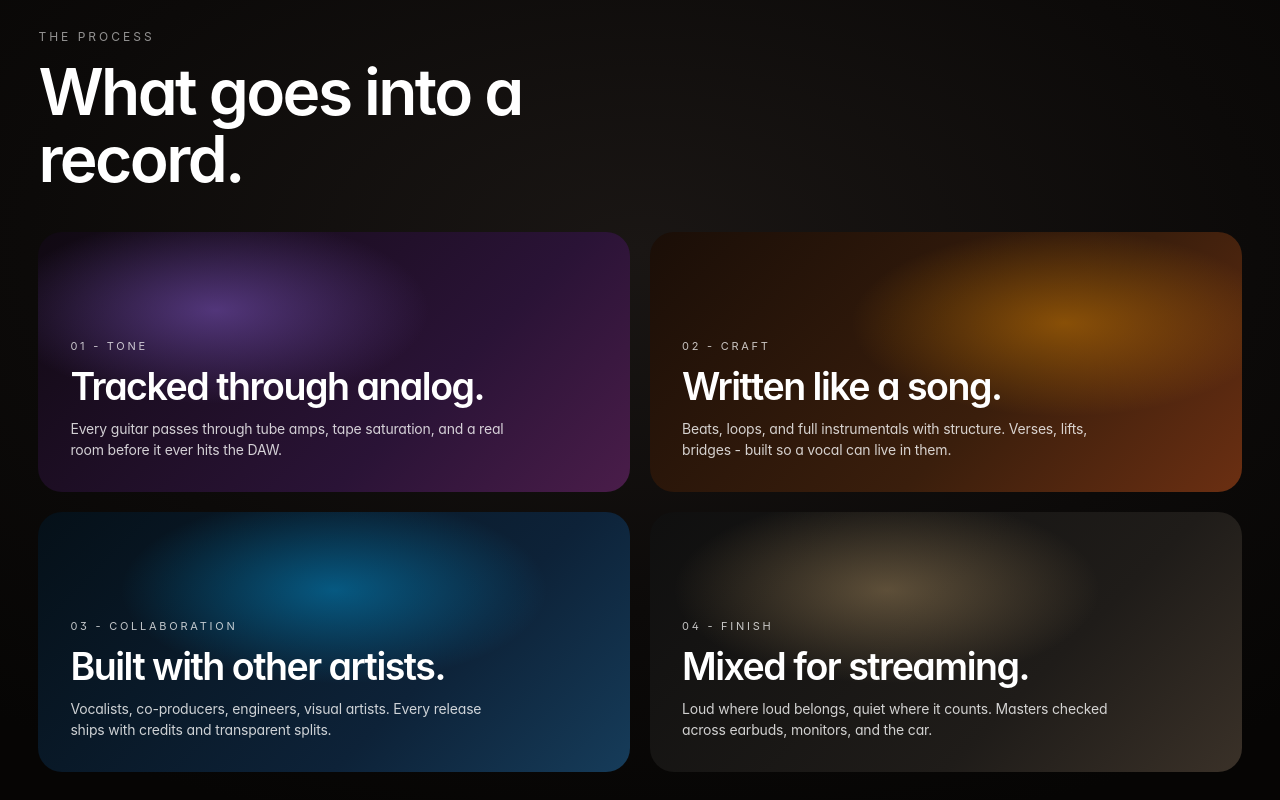
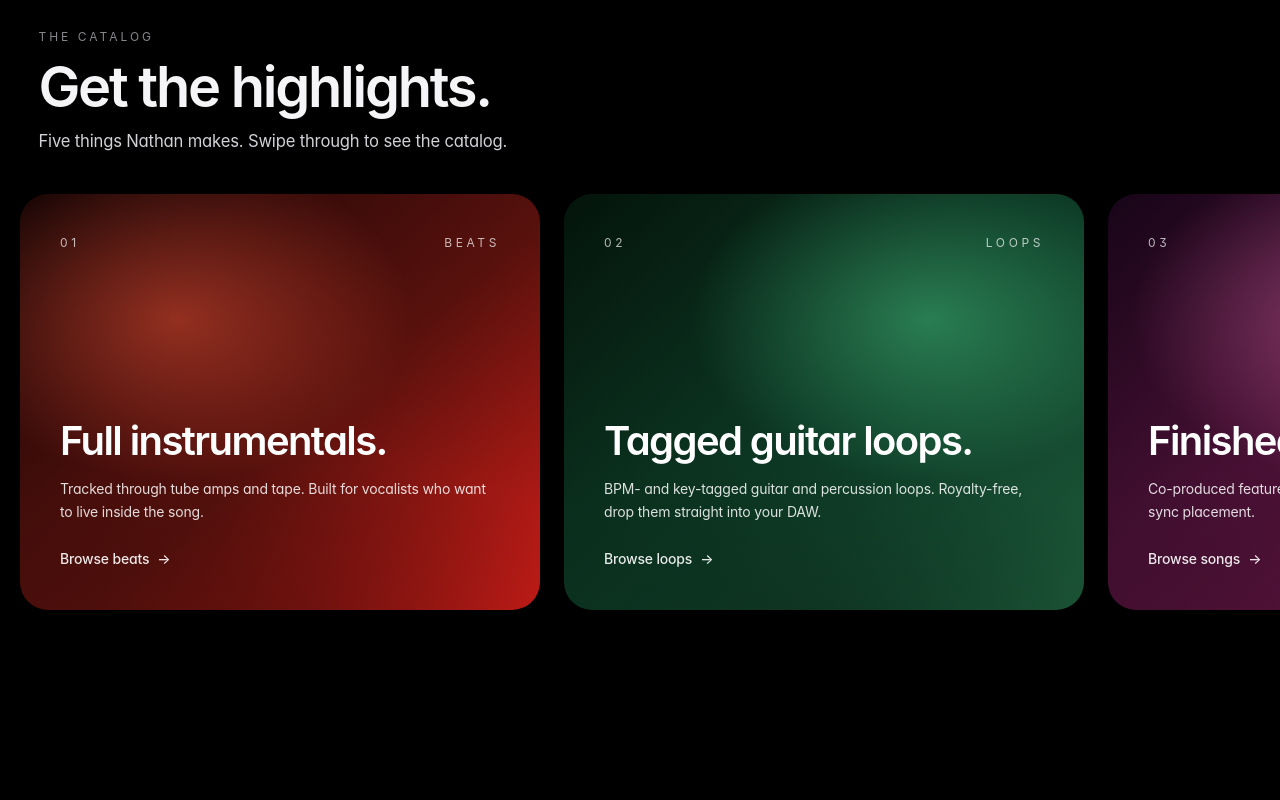
Before and after one commit to matthewgodinez24-boop/Nathan-Godinez, a Next.js app: page / in a window 1280 px wide. Shown: the part 900-1700 px from the top of the page. Built offline with nearby package versions, Linux system fonts and the light colour scheme.

Commit message:
Showcase: rebuild as Apple 'Get the highlights' horizontal-scroll carousel; one card per product type; drop ScrollToTopOnLoad

```diff
--- a/src/app/page.tsx
+++ b/src/app/page.tsx
@@ -3,12 +3,10 @@ import { HorizontalShowcase } from "@/components/home/HorizontalShowcase";
 import { FeaturedBeats } from "@/components/home/FeaturedBeats";
 import { CollaborationSection } from "@/components/home/CollaborationSection";
 import { CTABrowse } from "@/components/home/CTABrowse";
-import { ScrollToTopOnLoad } from "@/components/home/ScrollToTopOnLoad";
 
 export default function HomePage() {
   return (
     <>
-      <ScrollToTopOnLoad />
       <Hero />
       <HorizontalShowcase />
       <FeaturedBeats />
--- a/src/components/home/HorizontalShowcase.tsx
+++ b/src/components/home/HorizontalShowcase.tsx
@@ -1,400 +1,180 @@
 "use client";
 
-import { useRef, useSyncExternalStore } from "react";
-import {
-  motion,
-  useMotionValue,
-  useMotionValueEvent,
-  useReducedMotion,
-  useScroll,
-  useTransform,
-  type MotionValue,
-} from "framer-motion";
+import Link from "next/link";
 
 /**
- * Horizontal showcase — three render branches, no mid-mount layout shifts.
+ * Highlights — a normal horizontal-scroll section.
  *
- *   prefers-reduced-motion (any state) → <FallbackStack />
- *     Vertical accessible stack. Untouched.
+ * Pattern: Apple's "Get the highlights" carousel on the MacBook Pro page.
+ * One card per product category. The user scrolls horizontally with their
+ * trackpad / shift+wheel / drag, and the cards snap into place. Vertical
+ * scroll passes through the page normally — there is no scroll-jacking,
+ * no force-once logic, no sessionStorage, no Lenis interaction.
  *
- *   First visit per browser tab (consumed === false) → <ScrollJackedShowcase />
- *     Tall wrapper (~460vh), sticky 100vh inner, panels translate horizontally
- *     as the user scrolls vertically. Lenis (mounted globally) smooths input.
- *     When the user reaches the end ONCE, sessionStorage flag is written and
- *     the panel track *locks* on panel 4. The wrapper does NOT collapse and
- *     we do NOT call window.scrollTo or lenis.scrollTo — the section stays
- *     mounted at its full height for the rest of this page view. Scrolling
- *     back up does not replay the swipe animation; panel 4 stays put.
- *
- *   Future visit in same tab (consumed === true on mount) → <CompactGrid />
- *     A normal vertical grid of the same content. No scroll-jack, no sticky,
- *     no Lenis interaction. The decision happens at mount time, so there's
- *     no mid-page swap to coordinate.
- *
- * The previous architectures swapped the wrapper from ~460vh to 100vh while
- * the user was inside it, then tried to compensate scroll with window.scrollTo
- * and lenis.scrollTo. Every variant of that had failure modes (browser
- * auto-clamping scrollY before our compensation ran, Lenis lerping toward
- * a stale target, etc.). This version eliminates the swap entirely; the
- * "locked panel 4" state is implemented at the data layer via a ratcheted
- * MotionValue, not at the layout layer.
+ * If a category is added or removed, edit the `highlights` array below.
  */
 
-/* ---- module-level external store for the consumed flag ---- */
-
-const STORAGE_KEY = "showcase-consumed";
-
-let consumedRuntime = false;
-let consumedHydrated = false;
-const consumedSubscribers = new Set<() => void>();
-
-function readConsumed(): boolean {
-  if (!consumedHydrated) {
-    consumedHydrated = true;
-    try {
-      consumedRuntime = sessionStorage.getItem(STORAGE_KEY) === "1";
-    } catch {
-      // sessionStorage may be blocked (private browsing, sandboxed iframes).
-      // Runtime override below still works for the lifetime of the tab.
-    }
-  }
-  return consumedRuntime;
-}
-
-function notifyConsumed(): void {
-  if (consumedRuntime) return;
-  consumedRuntime = true;
-  consumedHydrated = true;
-  try {
-    sessionStorage.setItem(STORAGE_KEY, "1");
-  } catch {
-    // ignore — runtime flag still gives correct behavior for this tab.
-  }
-  consumedSubscribers.forEach((cb) => cb());
-}
-
-function subscribeConsumed(cb: () => void): () => void {
-  consumedSubscribers.add(cb);
-  return () => {
-    consumedSubscribers.delete(cb);
-  };
-}
-
-const getServerConsumedSnapshot = () => false;
-
-/* ---- panels ---- */
-
-type Panel = {
-  eyebrow: string;
+type Highlight = {
+  number: string;
+  category: string;
   title: string;
   body: string;
   background: string;
+  // Where this card's CTA sends the user. /beats is the catalog with the
+  // appropriate type filter; the marketplace handles empty states honestly
+  // (e.g. "No loops yet").
+  href: string;
+  ctaLabel: string;
 };
 
-const panels: Panel[] = [
+const highlights: Highlight[] = [
   {
-    eyebrow: "01 - Tone",
-    title: "Tracked through analog.",
-    body: "Every guitar passes through tube amps, tape saturation, and a real room before it ever hits the DAW.",
+    number: "01",
+    category: "Beats",
+    title: "Full instrumentals.",
+    body: "Tracked through tube amps and tape. Built for vocalists who want to live inside the song.",
     background:
-      "radial-gradient(60% 60% at 30% 30%, rgba(126,87,194,0.55), transparent 60%), linear-gradient(135deg, #100912, #2a1336 65%, #4a1d4a)",
+      "radial-gradient(70% 60% at 30% 30%, rgba(255,90,60,0.45), transparent 65%), linear-gradient(140deg, #160505 0%, #58110d 55%, #cf1d18 100%)",
+    href: "/beats",
+    ctaLabel: "Browse beats",
   },
   {
-    eyebrow: "02 - Craft",
-    title: "Written like a song.",
-    body: "Beats, loops, and full instrumentals with structure. Verses, lifts, bridges - built so a vocal can live in them.",
+    number: "02",
+    category: "Loops",
+    title: "Tagged guitar loops.",
+    body: "BPM- and key-tagged guitar and percussion loops. Royalty-free, drop them straight into your DAW.",
     background:
-      "radial-gradient(60% 60% at 70% 35%, rgba(255,154,0,0.4), transparent 60%), linear-gradient(135deg, #1a0e07, #3a1e0c 60%, #6b2f12)",
+      "radial-gradient(70% 60% at 70% 30%, rgba(95,255,170,0.35), transparent 65%), linear-gradient(140deg, #04140b 0%, #0d3a25 55%, #1d5a3a 100%)",
+    href: "/beats",
+    ctaLabel: "Browse loops",
   },
   {
-    eyebrow: "03 - Collaboration",
-    title: "Built with other artists.",
-    body: "Vocalists, co-producers, engineers, visual artists. Every release ships with credits and transparent splits.",
+    number: "03",
+    category: "Songs",
+    title: "Finished records.",
+    body: "Co-produced features with vocalists, available for direct release or sync placement.",
     background:
-      "radial-gradient(60% 60% at 50% 30%, rgba(0,180,255,0.4), transparent 60%), linear-gradient(135deg, #051018, #0d2238 65%, #163c5a)",
+      "radial-gradient(70% 60% at 50% 30%, rgba(255,126,195,0.4), transparent 65%), linear-gradient(140deg, #170518 0%, #511239 55%, #a01e6b 100%)",
+    href: "/beats",
+    ctaLabel: "Browse songs",
   },
   {
-    eyebrow: "04 - Finish",
-    title: "Mixed for streaming.",
-    body: "Loud where loud belongs, quiet where it counts. Masters checked across earbuds, monitors, and the car.",
+    number: "04",
+    category: "Scores",
+    title: "Cinematic cues.",
+    body: "Slow-build instrumentals for film, TV, trailer, and documentary scoring.",
     background:
-      "radial-gradient(60% 60% at 40% 30%, rgba(255,210,140,0.3), transparent 60%), linear-gradient(135deg, #0f0f0f, #1f1c19 65%, #3a3128)",
+      "radial-gradient(70% 60% at 40% 30%, rgba(93,167,214,0.42), transparent 65%), linear-gradient(140deg, #040816 0%, #102245 55%, #1d2c8f 100%)",
+    href: "/beats",
+    ctaLabel: "Browse scores",
+  },
+  {
+    number: "05",
+    category: "Kits",
+    title: "Sound kits.",
+    body: "Curated drum, guitar, and texture bundles. WAV, key- and BPM-tagged, royalty-free.",
+    background:
+      "radial-gradient(70% 60% at 60% 30%, rgba(255,180,106,0.42), transparent 65%), linear-gradient(140deg, #1a0a04 0%, #6b2a10 55%, #d65a1d 100%)",
+    href: "/beats",
+    ctaLabel: "Browse kits",
   },
 ];
 
-/* ---- root: route between three modes ---- */
-
 export function HorizontalShowcase() {
-  // Both hooks always called — no conditional hooks. Branching happens after.
-  const reduced = useReducedMotion();
-  const consumed = useSyncExternalStore(
-    subscribeConsumed,
-    readConsumed,
-    getServerConsumedSnapshot,
-  );
-
-  // Reduced-motion users always get the vertical stack — full stop. Don't
-  // trade it for fancier behavior they didn't ask for.
-  if (reduced) return <FallbackStack />;
-  // Future visit in this tab — render the compact grid directly. The decision
-  // happens once at mount time; we never swap during the page view.
-  if (consumed) return <CompactGrid />;
-  return <ScrollJackedShowcase />;
-}
-
-/* ---- scroll-jacked first pass with in-mount lock ---- */
-
-function ScrollJackedShowcase() {
-  const wrapperRef = useRef<HTMLElement | null>(null);
-  const panelCount = panels.length;
-  const wrapperVh = (panelCount - 1) * 120 + 100;
-  const translatePct = -((panelCount - 1) * 100);
-
-  const { scrollYProgress } = useScroll({
-    target: wrapperRef,
-    offset: ["start start", "end end"],
-  });
-
-  /**
-   * Ratchet — a MotionValue that mirrors scrollYProgress on the way up but
-   * never decreases. Both the panel translate and the progress dots key off
-   * this single value. Effects:
-   *   - Forward scroll: panels pan smoothly.
-   *   - Backward scroll: panels stay where they ended up. No re-pan.
-   *   - At >= 0.99: ratchet is pinned to 1.0, sessionStorage is written.
-   *
-   * No layout change. No conditional render. No prop-type swap on x. The
-   * wrapper stays at its full height for the entire mount.
-   */
-  const ratchet = useMotionValue(0);
-  const lastProgressRef = useRef(0);
-  const completionFiredRef = useRef(false);
-
-  useMotionValueEvent(scrollYProgress, "change", (value) => {
-    if (value > lastProgressRef.current) {
-      lastProgressRef.current = value;
-      ratchet.set(value);
-    }
-    if (!completionFiredRef.current && value >= 0.99) {
-      completionFiredRef.current = true;
-      ratchet.set(1); // pin to absolute end so x lands at translatePct exactly
-      notifyConsumed(); // persists for future mounts
-    }
-  });
-
-  // Map ratcheted progress → horizontal translate. The 0.05 / 0.95 padding
-  // gives the first and last panels a moment of "rest" at the edges of the
-  // sticky range — they sit fully on screen rather than half-arrived.
-  const x = useTransform(
-    ratchet,
-    [0.05, 0.95],
-    ["0%", `${translatePct}%`],
-  );
-
   return (
     <section
-      ref={wrapperRef}
-      aria-label="What goes into a Nathan Godinez record"
-      style={{ height: `${wrapperVh}vh` }}
-      className="relative"
+      className="py-24 md:py-32"
+      aria-label="Catalog highlights"
     >
-      <div className="sticky top-0 h-dvh overflow-hidden">
-        <motion.div
-          style={{
-            x,
-            // GPU compositing hints. Note: NO `contain: paint` here — the
-            // four 100vw panels overflow the 100vw track, and contain:paint
-            // would clip the off-track ones invisible.
-            willChange: "transform",
-            backfaceVisibility: "hidden",
-            transform: "translateZ(0)",
-          }}
-          className="flex h-full"
+      <div className="container-x">
+        <p
+          className="text-[12px] uppercase tracking-[0.25em]"
+          style={{ color: "var(--fg-mute)" }}
         >
-          {panels.map((panel, index) => (
-            <PanelSlide
-              key={panel.title}
-              panel={panel}
-              index={index}
-              total={panelCount}
-            />
-          ))}
-        </motion.div>
-
-        <div
-          aria-hidden
-          className="pointer-events-none absolute bottom-8 left-1/2 flex -translate-x-1/2 gap-2"
+          The catalog
+        </p>
+        <h2 className="display mt-3 max-w-3xl text-[clamp(2rem,5vw,3.5rem)]">
+          Get the highlights.
+        </h2>
+        <p
+          className="mt-3 max-w-xl text-[clamp(1rem,1.3vw,1.15rem)]"
+          style={{ color: "var(--fg-soft)" }}
         >
-          {panels.map((_, index) => (
-            <ProgressDot
-              key={index}
-              index={index}
-              total={panelCount}
-              progress={ratchet}
-            />
-          ))}
+          Five things Nathan makes. Swipe through to see the catalog.
+        </p>
       </div>
 
-        <div className="pointer-events-none absolute right-8 top-8 text-[11px] uppercase tracking-[0.25em] text-white/60">
-          Scroll
+      {/* The scroller. overflow-x-auto + snap-x. No vertical scroll-jacking. */}
+      <div
+        className="mt-10 overflow-x-auto pb-6"
+        style={{ scrollbarWidth: "none" }}
+      >
+        <ul
+          className="flex snap-x snap-mandatory gap-6 px-[max(1.25rem,calc((100vw-1280px)/2+1.25rem))]"
+          // The snap-padding ensures the first card aligns with the rest of
+          // the page's horizontal padding instead of hugging the viewport edge.
+          style={{ scrollPaddingLeft: "1.25rem" }}
+        >
+          {highlights.map((h) => (
+            <HighlightCard key={h.category} highlight={h} />
+          ))}
+        </ul>
       </div>
-      </div>
+
+      {/* Hide the horizontal scrollbar in webkit browsers. Scoped via the
+          aria-label so it can't bleed into other sections. */}
+      <style>{`
+        section[aria-label="Catalog highlights"] .overflow-x-auto::-webkit-scrollbar { display: none; }
+      `}</style>
     </section>
   );
 }
 
-/* ---- compact grid (future-mount mode) ---- */
-/* Replaces the previous horizontal-snap PassThroughRow per spec — once the
-   user has consumed the cinematic, give them a normal vertical/grid section
-   so they can maneuver naturally, not another scroll-snap thing. */
-
-function CompactGrid() {
+function HighlightCard({ highlight }: { highlight: Highlight }) {
   return (
-    <section
-      aria-label="What goes into a Nathan Godinez record"
-      className="section"
+    <li className="snap-start">
+      <Link
+        href={highlight.href}
+        aria-label={`${highlight.category}: ${highlight.title}`}
+        className="group relative flex h-[clamp(360px,52vh,520px)] w-[clamp(280px,80vw,520px)] shrink-0 flex-col justify-between overflow-hidden rounded-[28px] p-8 text-white transition-transform duration-500 ease-out md:p-10"
+        style={{ background: highlight.background }}
+      >
+        {/* Soft top-left vignette for depth. Pure CSS, no JS. */}
+        <div
+          aria-hidden
+          className="pointer-events-none absolute inset-0 opacity-70"
           style={{
             background:
-          "radial-gradient(80% 60% at 50% 35%, #1a1614 0%, #0c0a09 60%, #060504 100%)",
+              "radial-gradient(120% 80% at 50% 110%, rgba(0,0,0,0.45), transparent 60%)",
           }}
-    >
-      <div className="container-x">
-        <div className="mb-10 max-w-2xl text-white">
-          <p className="text-[12px] uppercase tracking-[0.25em] text-white/55">
-            The process
-          </p>
-          <h2 className="display mt-3 text-[clamp(2rem,5vw,4rem)]">
-            What goes into a record.
-          </h2>
+        />
+
+        {/* Header: number + category */}
+        <div className="relative z-10 flex items-baseline justify-between">
+          <span className="text-[12px] uppercase tracking-[0.3em] opacity-70">
+            {highlight.number}
+          </span>
+          <span className="text-[12px] uppercase tracking-[0.3em] opacity-70">
+            {highlight.category}
+          </span>
         </div>
 
-        <div className="grid gap-5 md:grid-cols-2">
-          {panels.map((panel) => (
-            <article
-              key={panel.title}
-              className="flex min-h-[260px] flex-col justify-end overflow-hidden rounded-3xl p-8 text-white"
-              style={{ background: panel.background }}
-            >
-              <p className="text-[11px] uppercase tracking-[0.25em] opacity-75">
-                {panel.eyebrow}
+        {/* Body — sits at the bottom of the card */}
+        <div className="relative z-10">
+          <h3 className="display text-[clamp(1.75rem,3.2vw,2.5rem)] leading-[1.1]">
+            {highlight.title}
+          </h3>
+          <p className="mt-4 max-w-md text-[14px] leading-relaxed opacity-85">
+            {highlight.body}
           </p>
-              <h3 className="display mt-3 text-[clamp(1.65rem,3vw,2.35rem)]">
-                {panel.title}
-              </h3>
-              <p className="mt-3 max-w-md text-[14px] opacity-80">{panel.body}</p>
-            </article>
-          ))}
+          <span className="mt-6 inline-flex items-center gap-2 text-[14px] font-medium opacity-90 transition-opacity group-hover:opacity-100">
+            {highlight.ctaLabel}
+            <span aria-hidden className="transition-transform group-hover:translate-x-1">
+              →
+            </span>
+          </span>
         </div>
-      </div>
-    </section>
+      </Link>
+    </li>
   );
 }
-
-/* ---- reduced-motion fallback (UNCHANGED) ---- */
-
-function FallbackStack() {
-  return (
-    <section
-      aria-label="What goes into a Nathan Godinez record"
-      className="section"
-      style={{ background: "var(--bg-soft)" }}
-    >
-      <div className="container-x grid gap-8">
-        {panels.map((panel) => (
-          <article
-            key={panel.title}
-            className="overflow-hidden rounded-3xl p-10 text-white"
-            style={{ background: panel.background }}
-          >
-            <p className="text-[12px] uppercase tracking-[0.25em] opacity-75">
-              {panel.eyebrow}
-            </p>
-            <h3 className="display mt-3 text-[clamp(1.75rem,4vw,3rem)]">
-              {panel.title}
-            </h3>
-            <p className="mt-4 max-w-xl text-[15px] opacity-85">{panel.body}</p>
-          </article>
-        ))}
-      </div>
-    </section>
-  );
-}
-
-/* ---- sub-components ---- */
-
-function PanelSlide({
-  panel,
-  index,
-  total,
-}: {
-  panel: Panel;
-  index: number;
-  total: number;
-}) {
-  return (
-    <div
-      className="relative flex h-full w-screen shrink-0 items-center"
-      style={{
-        background: panel.background,
-        // Per-panel paint containment is safe: each panel's content fits
-        // within its 100vw box, so paint clipping has nothing to clip away.
-        contain: "layout paint",
-      }}
-    >
-      <div
-        aria-hidden
-        className="pointer-events-none absolute inset-0"
-        style={{
-          background:
-            "radial-gradient(120% 80% at 50% 60%, transparent, rgba(0,0,0,0.45) 100%)",
-        }}
-      />
-      <div className="container-x relative z-10 grid gap-8 text-white md:grid-cols-12">
-        <div className="md:col-span-7 md:col-start-2">
-          <p className="text-[12px] uppercase tracking-[0.25em] opacity-75">
-            {panel.eyebrow}
-          </p>
-          <h3 className="display mt-4 text-[clamp(2.5rem,7vw,5.5rem)]">
-            {panel.title}
-          </h3>
-          <p className="mt-6 max-w-xl text-[clamp(1rem,1.5vw,1.25rem)] opacity-85">
-            {panel.body}
-          </p>
-        </div>
-        <div className="absolute bottom-8 right-8 text-[12px] uppercase tracking-[0.25em] opacity-60">
-          {String(index + 1).padStart(2, "0")} / {String(total).padStart(2, "0")}
-        </div>
-      </div>
-    </div>
-  );
-}
-
-function ProgressDot({
-  index,
-  total,
-  progress,
-}: {
-  index: number;
-  total: number;
-  progress: MotionValue<number>;
-}) {
-  const start = (index - 0.4) / (total - 1);
-  const end = (index + 0.4) / (total - 1);
-  const opacity = useTransform(
-    progress,
-    [start, end, end + 0.0001],
-    [0.3, 1, 0.3],
-  );
-  const scale = useTransform(
-    progress,
-    [start, end, end + 0.0001],
-    [1, 1.4, 1],
-  );
-
-  return (
-    <motion.span
-      style={{ opacity, scale }}
-      className="block h-1.5 w-6 rounded-full bg-white"
-    />
-  );
-}
```
Also changed, not shown: src/components/home/ScrollToTopOnLoad.tsx (deleted, +0 -36 lines), 1 other file (tests, documents, lock files or other folders). Lines whose indentation alone changed are shown as unchanged.
